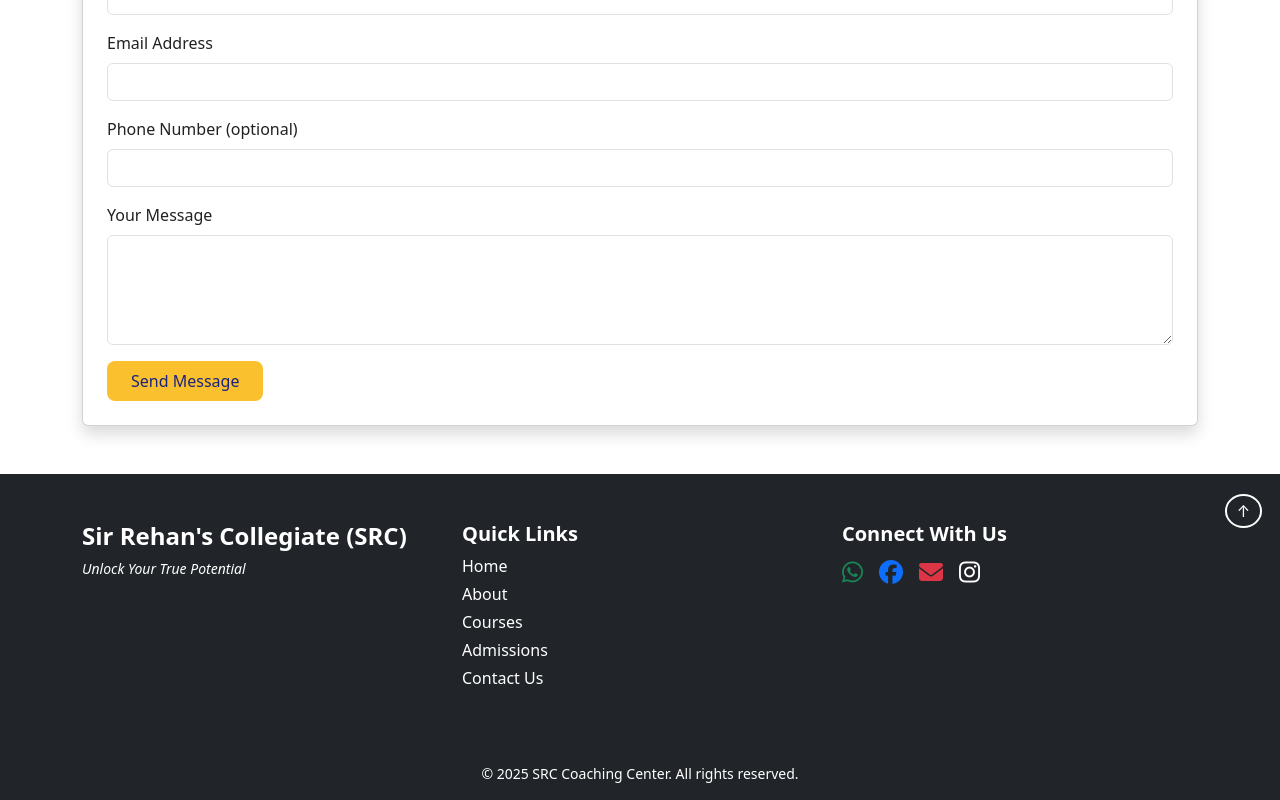
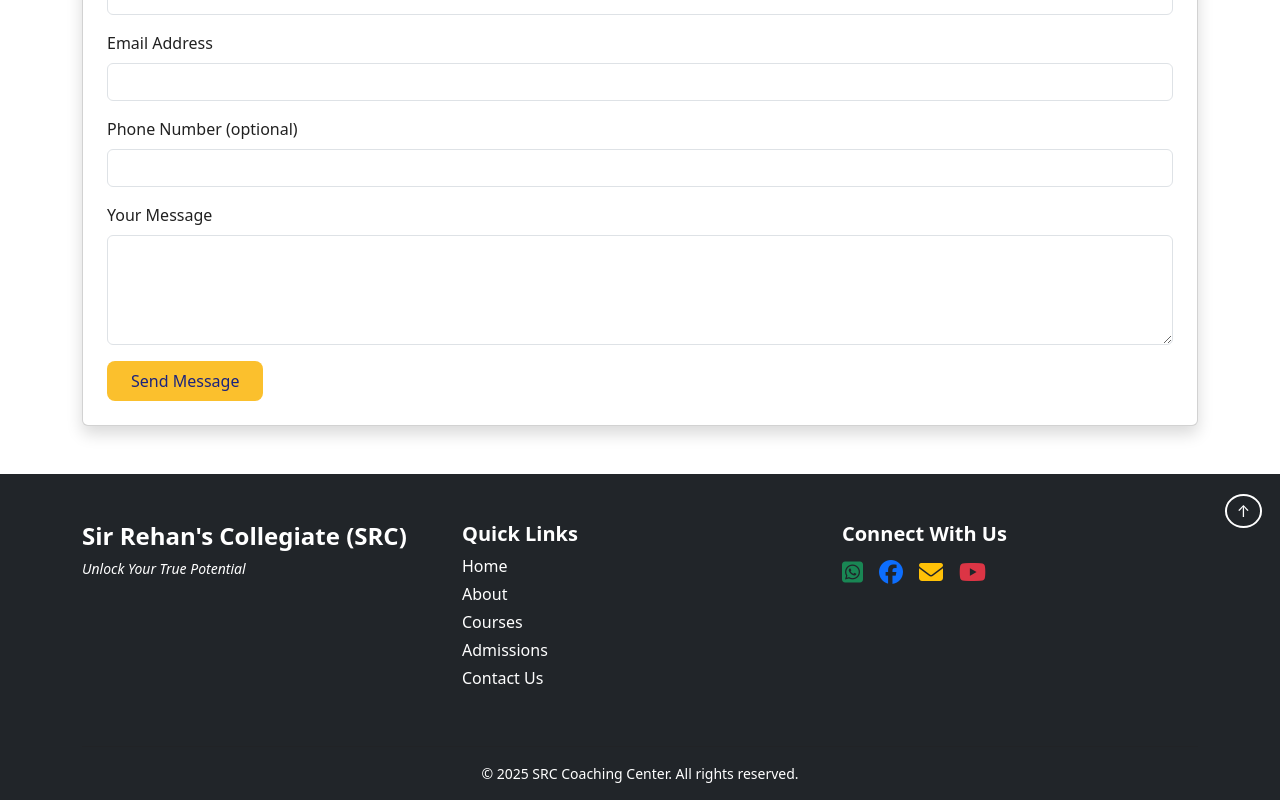
Before and after one commit to darishaansarii/SRC, a plain HTML site: page index.html in a window 1280 px wide. Shown: the part 3774-4574 px from the top of the page. Drawn offline with nearby package versions, Linux system fonts and the light colour scheme; no server answers; a web font is replaced by a local one.

Commit message:
Updated  Social Media Links

```diff
--- a/index.html
+++ b/index.html
@@ -424,17 +424,17 @@
               <li><a href="#about" class="text-white text-decoration-none d-block my-1">About</a></li>
               <li><a href="#courses" class="text-white text-decoration-none d-block my-1">Courses</a></li>
               <li><a href="#admissions" class="text-white text-decoration-none d-block my-1">Admissions</a></li>
-              <li><a href="#contact" class="text-white text-decoration-none d-block my-1">Contact Us</a></li>
+              <li><a href="#contactUs" class="text-white text-decoration-none d-block my-1">Contact Us</a></li>
             </ul>
           </div>
 
           <div class="col-md-4 mb-4">
             <h5 class="fw-bold text-white">Connect With Us</h5>
             <div class="d-flex justify-content-md-start gap-3 mt-2">
-              <a href="https://wa.me/923303113164" target="_blank" class="fs-4" title="WhatsApp"><i class="fa-brands fa-whatsapp text-success"></i></a>
-              <a href="https://facebook.com" target="_blank" class="fs-4" title="Facebook"><i class="fa-brands fa-facebook text-primary"></i></a>
-              <a href="mailto:example@gmail.com" class="fs-4" title="Gmail"><i class="fa-solid fa-envelope text-danger"></i></a>
-              <a href="https://instagram.com" target="_blank" class="fs-4" title="Instagram"><i class="fa-brands fa-instagram text-white"></i></a>
+              <a href="https://wa.me/923303113164" target="_blank" class="fs-4" title="WhatsApp"><i class="fa-brands fa-square-whatsapp text-success"></i></a>
+              <a href="https://www.facebook.com/share/1ALzpkr2yP/" target="_blank" class="fs-4" title="Facebook"><i class="fa-brands fa-facebook text-primary"></i></a>
+              <a href="mailto:rehansrc01@gmail.com" class="fs-4" title="Gmail"><i class="fa-solid fa-envelope text-warning"></i></a>
+              <a href="https://www.youtube.com/@srcofficial01" target="_blank" class="fs-4" title="Youtube"><i class="fa-brands fa-youtube text-danger"></i></a>
             </div>
           </div>
 
```
